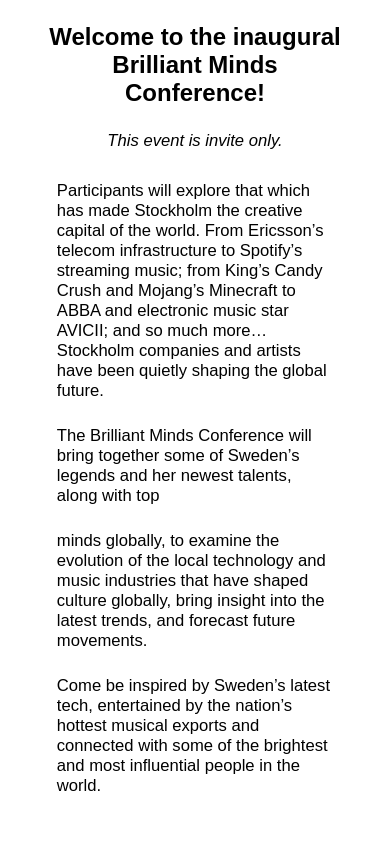
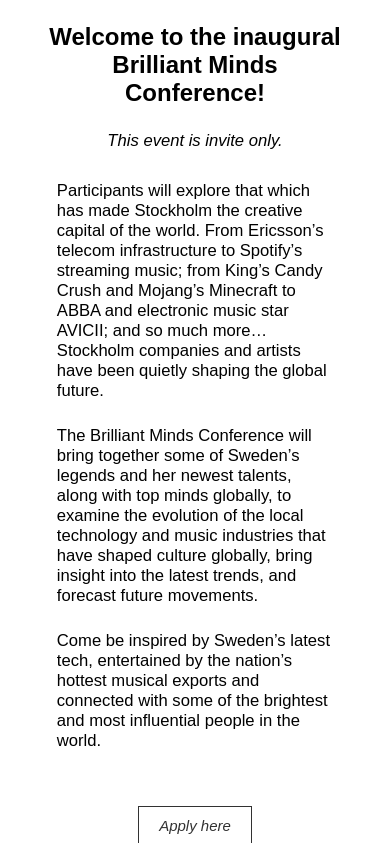
Before and after one commit to GoranGozo/symposium-co.github.io, a PHP site: page /brilliant-minds-conference.html in a window 390 px wide. Shown: the part 845-1688 px from the top of the page. Run offline with PHP 8.4, Linux system fonts and the light colour scheme; some libraries are stand-ins or nearby versions.

Commit message:
handheld text

```diff
--- a/brilliant-minds-conference.html
+++ b/brilliant-minds-conference.html
@@ -104,8 +104,7 @@
   <a class="step2"></a>
   <h3>Welcome to the inaugural Brilliant Minds Conference!</h3>
   <p class="nom" style="font-style:italic;">This event is invite only.</p>
-<div class="hundra">
-
+<div class="hundra desktoptext">
 <div class="fifti">
   <div class="pmarg">
 <p>
@@ -128,11 +127,31 @@
 
 </div>
 
+<div class="hundra handheldtext">
+<div class="fifti">
+  <div class="pmarg">
+<p>
+Participants will explore that which has made Stockholm the creative capital of the world.  From Ericsson’s telecom infrastructure to Spotify’s streaming music; from King’s Candy Crush and Mojang’s Minecraft to ABBA and electronic music star AVICII; and so much more… Stockholm companies and artists have been quietly shaping the global future.
+</p>
+<p>
+The Brilliant Minds Conference will bring together some of Sweden’s legends and her newest talents, along with top minds globally, to examine the evolution of the local technology and music industries that have shaped culture globally, bring insight into the latest trends, and forecast future movements.
+</p>
+
+<p>Come be inspired by Sweden’s latest tech, entertained by the nation’s hottest musical exports and connected with some of the brightest and most influential people in the world.</p>
+</div>
+</div>
+
+</div>
+
 <p class="nom">
 <a href="tickets.html" class="blackbtn">Apply here</a>
 </p>
 
-</div></div></div></div>
+</div>
+
+</div>
+</div>
+</div>
 <a class="step2"></a>
 </section>
 <!-- *************************************************************************************************************************************** -->
--- a/style.css
+++ b/style.css
@@ -1055,8 +1055,13 @@
 }
 .scroll-arrow{display: none;}
 }
+.desktoptext{display: block;}
+.handheldtext{display: none;}
+@media (max-width: 1200px) {
+.desktoptext{display: none;}
+.handheldtext{display: block;}
 
-@media (max-width: 1200px) {
+
 .fifti > ul {
   margin: 25px auto;
 }
```
